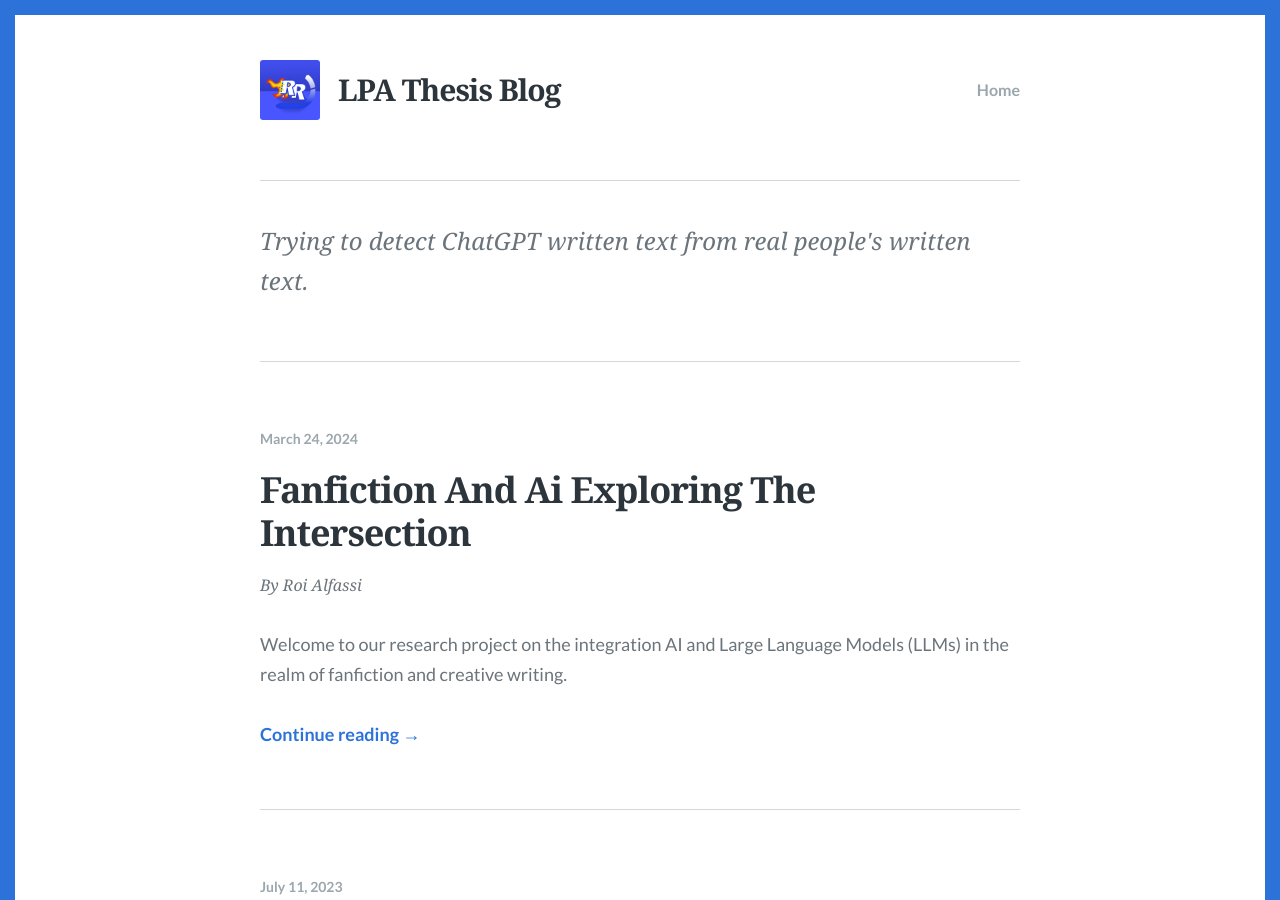
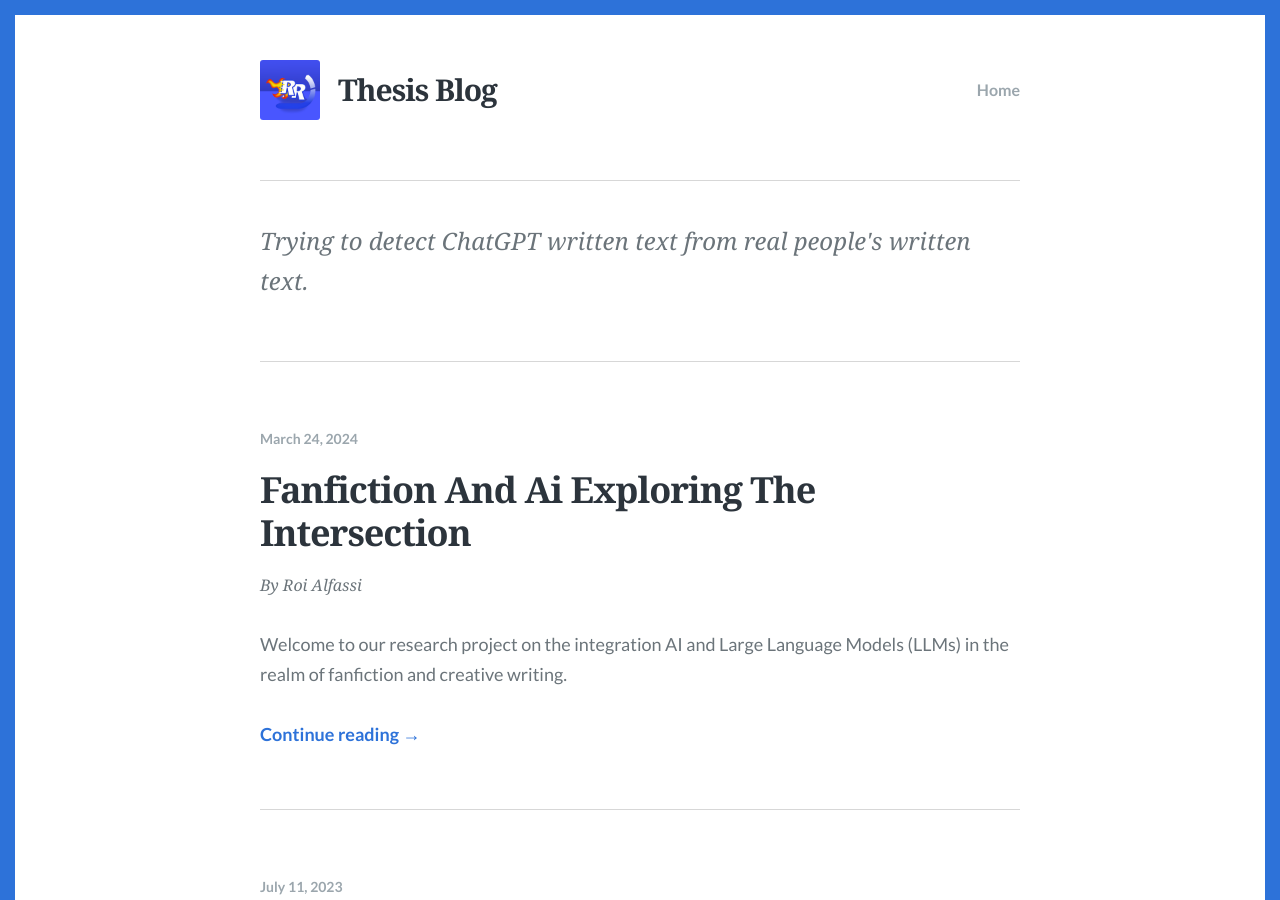
Before and after one commit to Roialfassi/Thesis_Blog, a Jekyll site: the page built from index.html, in a window 1280 px wide and 900 px high. Built offline with Jekyll 4.4.1, drawn with Linux system fonts in a browser that asks for light colours; the list of posts is cut into pages by our own code.

Commit message:
Update _config.yml

```diff
--- a/_config.yml
+++ b/_config.yml
@@ -9,13 +9,13 @@
 lang: en-US
 
 # Site title
-title: "LPA Thesis Blog"
+title: "Thesis Blog"
 
 # A description of your site for meta tag, search engine results.
 description: "Trying to detect ChatGPT written text from real people's written text."
 
 # The subpath of your site, e.g. /blog, for generating urls.
-baseurl: "/Thesis_Website"
+baseurl: "/Thesis_Blog"
 
 # The base hostname & protocol of your site for where absolute urls are needed.
 url: ""
```
